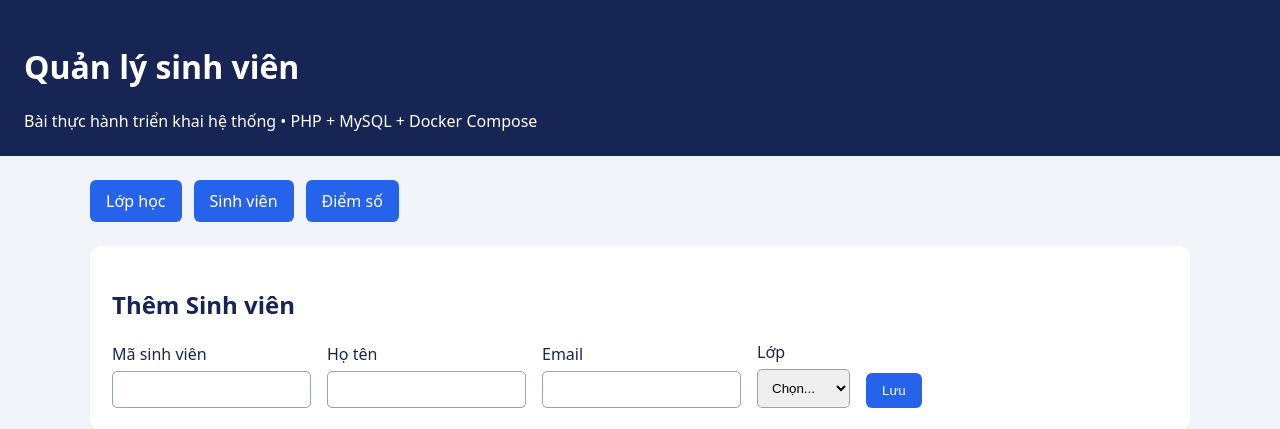
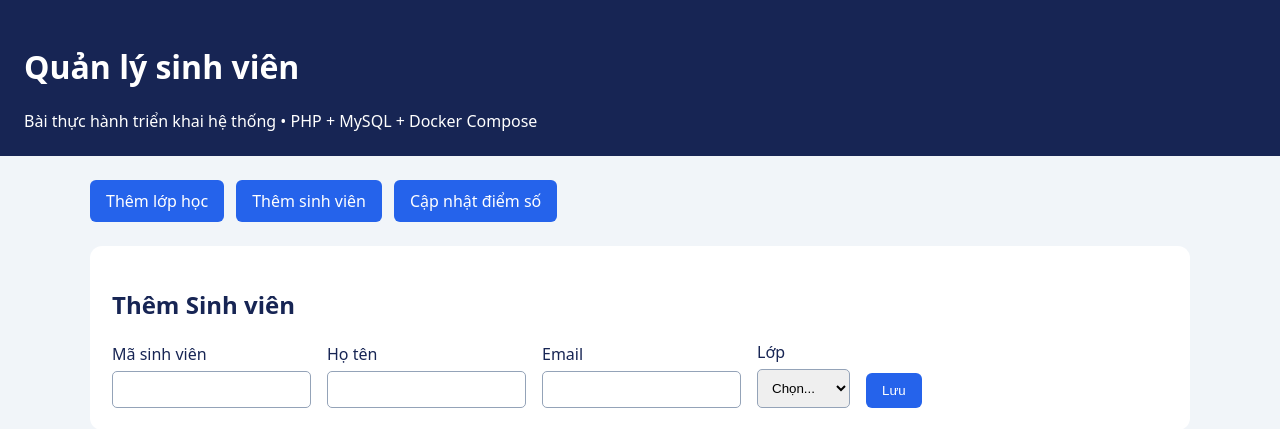
Before and after one commit to dtc245090066-cmd/DuAnQuanLyThuVien-The06, a PHP site: page /index.php in a window 1280 px wide. Shown: the top 429 px of the page. Run offline with PHP 8.4, Linux system fonts and the light colour scheme; data comes from the database, SQL or seed files in the repository.

Commit message:
ui: clarify class student and grade navigation labels

```diff
--- a/src/index.php
+++ b/src/index.php
@@ -12,9 +12,9 @@
 }
 $_SESSION['csrf'] ??= bin2hex(random_bytes(32));
 $entities = [
- 'classes'=>['title'=>'Lớp học','fields'=>['name'=>'Tên lớp']],
- 'students'=>['title'=>'Sinh viên','fields'=>['code'=>'Mã sinh viên','name'=>'Họ tên','email'=>'Email','class_id'=>'Lớp']],
- 'grades'=>['title'=>'Điểm số','fields'=>['student_id'=>'Sinh viên','subject'=>'Môn học','score'=>'Điểm (0–10)']]
+ 'classes'=>['title'=>'Lớp học','nav'=>'Thêm lớp học','fields'=>['name'=>'Tên lớp']],
+ 'students'=>['title'=>'Sinh viên','nav'=>'Thêm sinh viên','fields'=>['code'=>'Mã sinh viên','name'=>'Họ tên','email'=>'Email','class_id'=>'Lớp']],
+ 'grades'=>['title'=>'Điểm số','nav'=>'Cập nhật điểm số','fields'=>['student_id'=>'Sinh viên','subject'=>'Môn học','score'=>'Điểm (0–10)']]
 ];
 $page = $_GET['page'] ?? 'students';
 if (!isset($entities[$page])) { http_response_code(404); exit('Không tìm thấy trang'); }
@@ -58,7 +58,7 @@
 ?>
 <!doctype html><html lang="vi"><meta charset="utf-8"><meta name="viewport" content="width=device-width,initial-scale=1"><title>Quản lý sinh viên</title>
 <style>body{font:16px system-ui;margin:0;background:#f1f5f9;color:#172554}header{background:#172554;color:white;padding:24px}main{max-width:1100px;margin:24px auto;padding:0 18px}nav{display:flex;gap:12px;margin-bottom:24px}a{color:#1d4ed8}nav a,button{padding:10px 16px;border:0;border-radius:6px;background:#2563eb;color:white;text-decoration:none;cursor:pointer}section{background:white;padding:22px;border-radius:12px;margin-bottom:24px;overflow:auto}form.editor{display:flex;flex-wrap:wrap;gap:16px;align-items:end}label{display:grid;gap:6px}input,select{padding:10px;border:1px solid #94a3b8;border-radius:5px}table{width:100%;border-collapse:collapse}th,td{text-align:left;padding:12px;border-bottom:1px solid #ddd}.inline{display:inline}button.delete{background:#b91c1c;padding:6px 12px}.error{color:#b91c1c}.success{color:#15803d}</style>
-<header><h1>Quản lý sinh viên</h1><div>Bài thực hành triển khai hệ thống • PHP + MySQL + Docker Compose</div></header><main><nav><?php foreach($entities as $key=>$entity): ?><a href="?page=<?=h($key)?>"><?=h($entity['title'])?></a><?php endforeach ?></nav>
+<header><h1>Quản lý sinh viên</h1><div>Bài thực hành triển khai hệ thống • PHP + MySQL + Docker Compose</div></header><main><nav><?php foreach($entities as $key=>$entity): ?><a href="?page=<?=h($key)?>"><?=h($entity['nav'])?></a><?php endforeach ?></nav>
 <?php if($error): ?><p class="error"><?=h($error)?></p><?php endif ?>
 <?php if(isset($_GET['saved'])): ?><p class="success">Thao tác thành công.</p><?php endif ?>
 <section><h2><?= $edit?'Sửa':'Thêm' ?> <?=h($meta['title'])?></h2><form method="post" class="editor"><input type="hidden" name="csrf" value="<?=h($_SESSION['csrf'])?>"><input type="hidden" name="id" value="<?=h($edit['id'] ?? 0)?>">
```
